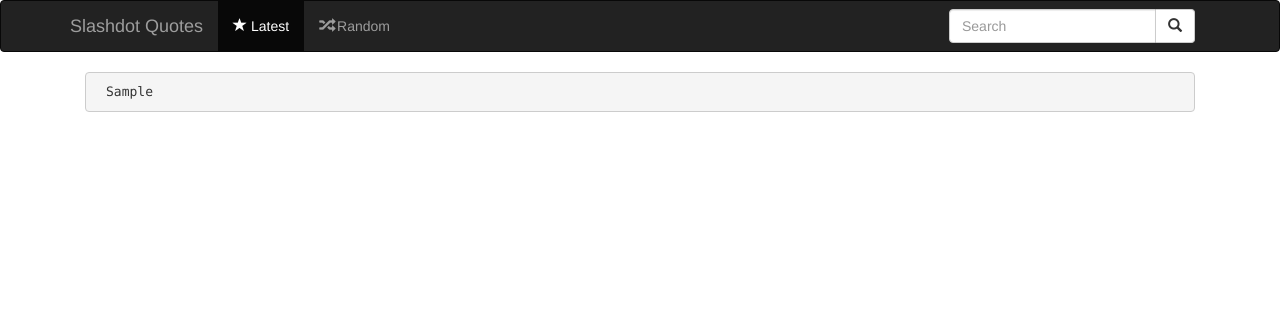
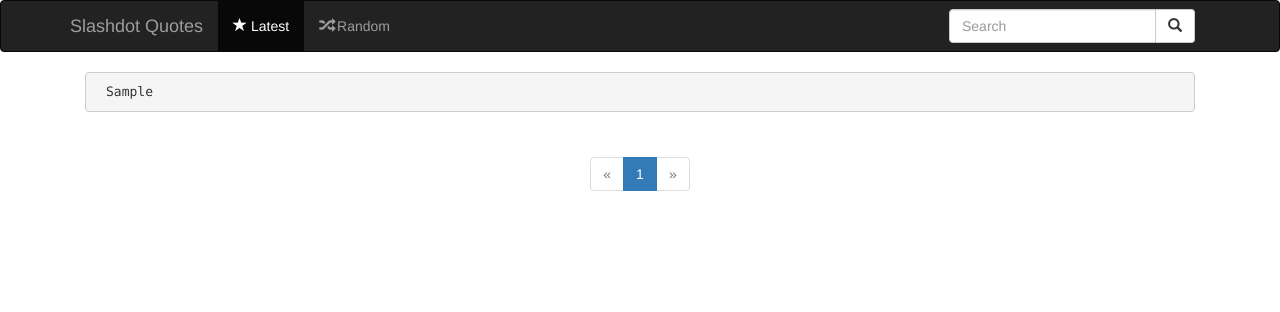
Before and after one commit to dhedegaard/quotes, a Django app: page / in a window 1280 px wide. Shown: the top 312 px of the page. Run offline with Django 3.2, Linux system fonts and the light colour scheme; tables that the repository leaves empty hold one stand-in row (values such as "Sample post"); parts of the project's set-up code (start-up, migrations or seed data) failed here and were passed over; some libraries are stand-ins or nearby versions.

Commit message:
added pagination back, now using the django Pagination class.

```diff
--- a/quotes/static/quotes/style.css
+++ b/quotes/static/quotes/style.css
@@ -43,3 +43,7 @@ ul.navbar-nav, ul.navbar-nav li {
 }
 
 }
+
+.center {
+  text-align: center;
+}
--- a/quotes/templates/quotes/base.html
+++ b/quotes/templates/quotes/base.html
@@ -3,7 +3,7 @@
 <html lang="en">
   <head>
     <meta http-equiv="Content-Type" content="text/html; charset=utf-8" />
-    <meta name="viewport" content="width=device-width, initial-scale=1.0" />
+    <meta name="viewport" content="width=device-width, initial-scale=1, maximum-scale=1, user-scalable=no">
     <link rel="stylesheet" href="//netdna.bootstrapcdn.com/bootstrap/3.1.0/css/bootstrap.min.css">
     <link href="{% static 'quotes/style.css' %}" rel="stylesheet" type="text/css" />
     <title>{% block title %}base template title{% endblock %}</title>
--- a/quotes/templates/quotes/index.html
+++ b/quotes/templates/quotes/index.html
@@ -50,6 +50,41 @@
              data-first-seen="{{ quote.created|date:'Y-m-d H:i:s' }}">{{ quote.quote }}</pre>
       </div>
     {% endfor %}
+    {% if not random %}
+    <div class="row center hidden-xs">
+      <ul class="pagination">
+        <li{% if not quotes.has_previous %} class="disabled"{% endif %}>
+          <a{% if quotes.has_previous %} href="{% url 'index_page' quotes.previous_page_number %}"{% endif %}>&laquo;</a>
+        </li>
+        {% if min_page_number > 1 %}
+          <li class="disabled"><a>...</a></li>
+        {% endif %}
+        {% for page in quotes.paginator.page_range %}
+          {% if page > quotes.number|add:'-8' and page < quotes.number|add:'8' %}
+            <li {% if quotes.number == page %}class="active"{% endif %}>
+              <a href="{% url 'index_page' page %}">{{ page }}</a>
+            </li>
+          {% endif %}
+        {% endfor %}
+        {% if max_page_number < quotes.end_index %}
+          <li class="disabled"><a>...</a></li>
+        {% endif %}
+        <li{% if not quotes.has_next %} class="disabled"{% endif %}>
+          <a{% if quotes.has_next %} href ="{% url 'index_page' quotes.next_page_number %}"{% endif %}>&raquo;</a>
+        </li>
+      </ul>
+    </div>
+    <div class="row center visible-xs">
+      <ul class="pager">
+        <li class="previous{% if not quotes.has_previous %} disabled{% endif %}">
+          <a{% if quotes.has_previous %} href="{% url 'index_page' quotes.previous_page_number %}"{% endif %}>&larr; Prev</a>
+        </li>
+        <li class="next{% if not quotes.has_next %} disabled{% endif %}">
+          <a{% if quotes.has_next %} href="{% url 'index_page' quotes.next_page_number %}"{% endif %}>Next &rarr;</a>
+        </li>
+      </ul>
+    </div>
+    {% endif %}
   {% else %}
   <div class="alert alert-warning">
     <p>No quotes in the database.</p>
--- a/quotes/urls.py
+++ b/quotes/urls.py
@@ -7,6 +7,6 @@ urlpatterns = patterns('',
     url(r'^rest/random$', 'quotes.rest.rest_random', name='rest_random'),
     url(r'^rest/latest$', 'quotes.rest.rest_latest', name='rest_latest'),
     url(r'^random$', 'quotes.views.random', name='random'),
-    url(r'^page/([1-9]\d*)/$', 'quotes.views.index', name='index_page'),
+    url(r'^page/(\d+)/$', 'quotes.views.index', name='index_page'),
     url(r'^$', 'quotes.views.index', name='index'),
 )
--- a/quotes/views.py
+++ b/quotes/views.py
@@ -1,3 +1,4 @@
+from django.core.paginator import Paginator, EmptyPage
 from django.shortcuts import render
 from django.contrib import messages
 from django.utils.html import format_html
@@ -16,7 +17,7 @@ def random(request):
     })
 
 
-def index(request):
+def index(request, page=1):
     '''
     This method is used as a url handler for django.
     '''
@@ -33,7 +34,13 @@ def index(request):
     else:
         form = SearchForm()
 
+    paginator = Paginator(quotes, PAGE_SIZE)
+    try:
+        quotes = paginator.page(page)
+    except EmptyPage:
+        quotes = paginator.page(paginator.page_range[-1])
+
     return render(request, 'quotes/index.html', {
-        'quotes': quotes[:PAGE_SIZE],
+        'quotes': quotes,
         'total_quotes': Quote.objects.count(),
     })
```
